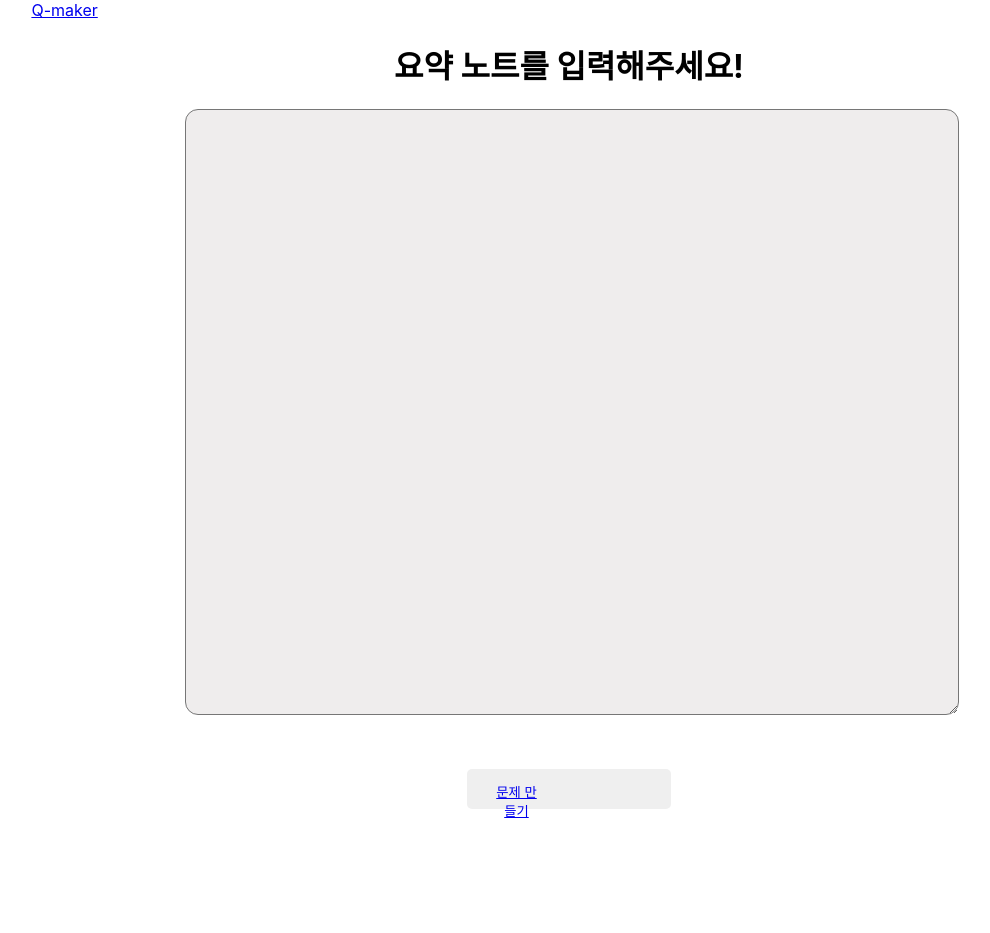
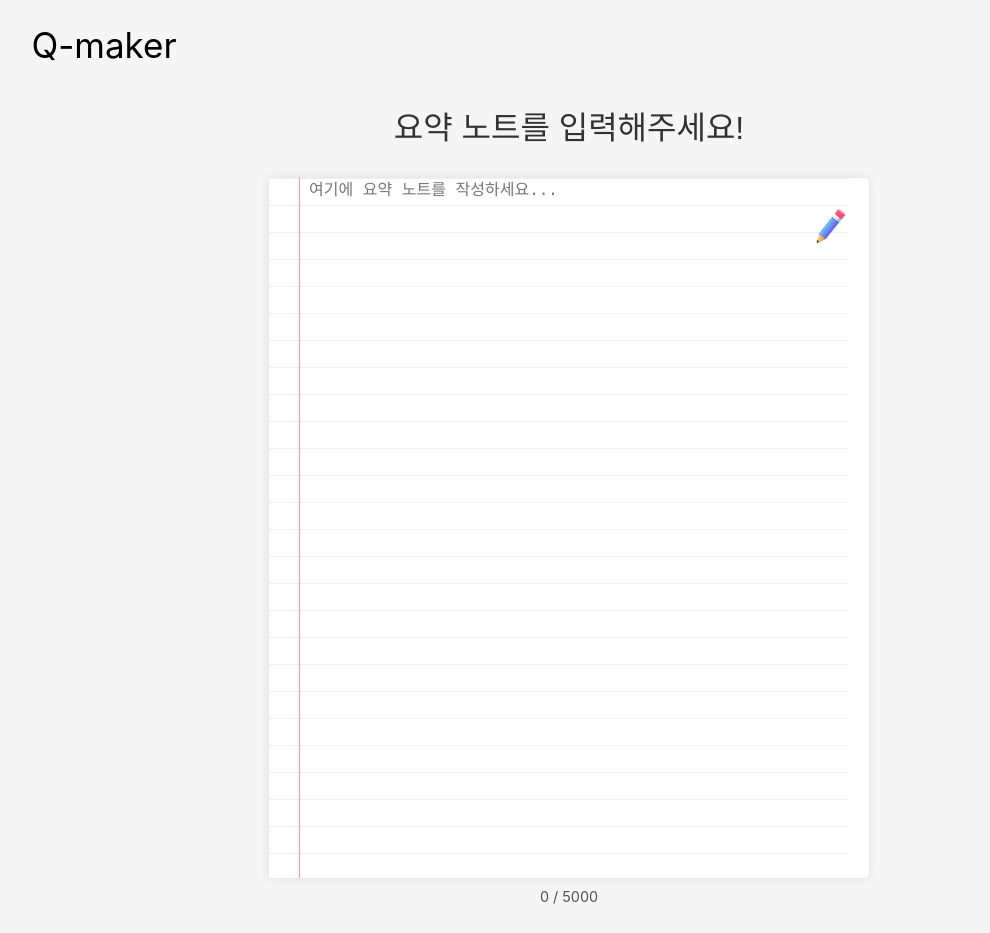
Before and after one commit to yohanii/qmaker_service, a React (Create React App) app in the folder frontend/: page / in a window 1280 px wide. Shown: the top 933 px of the page, without its empty margins (71-1061 px from the left). Before the commit the page ends 820 px from the top, so only its background shows below. Built offline with nearby package versions, Linux system fonts and the light colour scheme.

Commit message:
feature : mainpage 완성

```diff
--- a/frontend/src/Answer/answer.jsx
+++ b/frontend/src/Answer/answer.jsx
@@ -1,9 +1,57 @@
+import { ProblemCheckAnswer } from "../TestDataSet/ProblemCheckAnswer";
+
 function Answer() {
+    const { results } = ProblemCheckAnswer;
+    // quiz 페이지 쪽에서 기존 문제 데이터가 여기까지 넘어와야함 (기존 문제를 넣어야하니까!)
   return (
     <div>
-      <h2>Answer Page</h2>
-    </div>
+    <h2>Answer Page</h2>
+    {results && results.length > 0 ? (
+      <div>
+        <h3>결과</h3>
+        {results.map((result, index) => (
+          <div key={index}>
+            <p>문제 {index + 1}: {result.correct ? '정답' : '오답'}</p>
+            <p>설명: {result.explanation}</p>
+          </div>
+        ))}
+      </div>
+    ) : (
+      <p>결과를 받을 수 없습니다.</p>
+    )}
+  </div>
   );
 }
 
 export default Answer;
+
+
+
+// import React from 'react';
+// import { useLocation } from 'react-router-dom'; // useLocation 추가
+
+// function Answer() {
+//   const location = useLocation();
+//   const { results } = location.state || {}; // 상태에서 결과 가져오기
+
+//   return (
+    // <div>
+    //   <h2>Answer Page</h2>
+    //   {results && results.length > 0 ? (
+    //     <div>
+    //       <h3>결과</h3>
+    //       {results.map((result, index) => (
+    //         <div key={index}>
+    //           <p>문제 {index + 1}: {result.correct ? '정답' : '오답'}</p>
+    //           <p>설명: {result.explanation}</p>
+    //         </div>
+    //       ))}
+    //     </div>
+    //   ) : (
+    //     <p>결과를 받을 수 없습니다.</p>
+    //   )}
+    // </div>
+//   );
+// }
+
+// export default Answer;
--- a/frontend/src/App.js
+++ b/frontend/src/App.js
@@ -3,6 +3,7 @@ import { BrowserRouter, Routes, Route } from 'react-router-dom';
 import Mainpage from './Mainpage/Mainpage';
 import Header from './Layout/Header';
 import Quiz from './Quiz/Quiz';
+import Answer from './Answer/answer';
 
 function App() {
   return (
@@ -12,6 +13,7 @@ function App() {
       <Routes>
       <Route path="/" element={<Mainpage />}></Route>
       <Route path="quiz" element={<Quiz />}></Route>
+      <Route path="answer" element={<Answer />}></Route>
       </Routes>
       </BrowserRouter>
     </div>
--- a/frontend/src/Layout/Header.css
+++ b/frontend/src/Layout/Header.css
@@ -1,5 +1,11 @@
+body{
+    margin-top: 24px;
+}
 
-
-.Logo{
+.Logo {
+    text-decoration: none;
     margin-left: 8%;
+    color: inherit;
+    margin-top: 5%;
+    font-size: 35px;
 }
--- a/frontend/src/Mainpage/Mainpage.css
+++ b/frontend/src/Mainpage/Mainpage.css
@@ -1,30 +1,97 @@
-
-.main-text{
-    display: flex;
-    align-items: center;
-    justify-content: center;
+.Mainbody {
+  display: flex;
+  flex-direction: column;
+  justify-content: center;
+  align-items: center;
+  min-height: 65vh;
+  padding: 15px;
 }
 
-.note-area{
-    width: 60%;
-    height: 600px;
-    margin-left: 20%;
-    border-radius: 13px;
-    border: 30;
-    background-color: #EFEDED;
+.main-text {
+  text-align: center;
+  color: #333;
+  margin-bottom: 30px;
+  font-size: 2em;
+  font-family: 'Helvetica Neue', Arial, sans-serif;
+  font-weight: 300;
 }
 
-.makeBtn{
-    display: flex;
-    width: 16%;
-    margin-left: 42%;
-    margin-top: 50px;
-    border: 0;
-    border-radius: 5px;
-    height: 40px;
-    padding-top: 13px;
+.notebook {
+  position: relative;
+  width: 600px;
+  height: 700px;
+  background-color: #fff;
+  border-radius: 0 5px 5px 0;
+  box-shadow: 0 0 10px rgba(0, 0, 0, 0.1);
+  overflow: hidden;
 }
 
-.makeText{
-    margin-left: 35%;
+.notebook-line {
+  position: absolute;
+  left: 30px;
+  top: 0;
+  bottom: 0;
+  width: 1px;
+  background-color: #ff9999;
 }
+
+.note-area {
+  width: 90%;
+  height: 100%;
+  border: none;
+  background-image: repeating-linear-gradient(
+    #f0f0f0 0px,
+    #f0f0f0 1px,
+    transparent 1px,
+    transparent 27px
+  );
+  background-size: 100% 27px;
+  line-height: 27px;
+  padding: 0 0px 0 40px;
+  font-family: 'Courier New', monospace;
+  font-size: 16px;
+  resize: none;
+  outline: none;
+}
+
+.makeBtn {
+  margin-top: 30px;
+  width: 220px;
+  height: 50px;
+  background-color: #4caf50;
+  color: white;
+  border: none;
+  border-radius: 25px;
+  font-size: 1.1em;
+  font-weight: bold;
+  cursor: pointer;
+  transition: background-color 0.3s ease, transform 0.1s ease;
+  box-shadow: 0 4px 6px rgba(0, 0, 0, 0.1);
+}
+
+.makeBtn:hover {
+  background-color: #45a049;
+  transform: translateY(-2px);
+}
+
+.makeBtn:active {
+  transform: translateY(0);
+}
+
+.makeText {
+  text-align: center;
+  line-height: 50px;
+}
+
+.PencliImg {
+  position: absolute;
+  width: 40px;
+  margin-left: 41%;
+  margin-top: -48%;
+}
+
+.char-count {
+  margin-top: 10px;
+  font-size: 0.9em;
+  color: #555;
+}
--- a/frontend/src/Mainpage/Mainpage.jsx
+++ b/frontend/src/Mainpage/Mainpage.jsx
@@ -1,18 +1,57 @@
 import './Mainpage.css';
-import { Link } from 'react-router-dom';
+import { useNavigate } from 'react-router-dom';
+import { useState } from 'react';
+import { SendNoteData } from '../util/http';
 
 export default function Mainpage() {
-  const GotoProblemPage = () => {};
+  const [textValue, setTextValue] = useState('');
+  const navigate = useNavigate();
+
+  async function SendTextData() {
+    const ProblemData = await SendNoteData(textValue);
+    navigate('/quiz', { state: { problemData: ProblemData } }); // quiz 라우트로 데이터 전달
+  }
+
+  // handleSetvalue, handleSetTab 함수로 textarea 안에서 tab키 사용 가능
+  const handleSetValue = (e) => {
+    setTextValue(e.target.value);
+  };
+
+  const handleSetTab = (e) => {
+    console.log(e.keyCode);
+    if (e.keyCode === 9) {
+      e.preventDefault();
+      let val = e.target.value;
+      let start = e.target.selectionStart;
+      let end = e.target.selectionEnd;
+      e.target.value = val.substring(0, start) + '\t' + val.substring(end);
+      e.target.selectionStart = e.target.selectionEnd = start + 1;
+      handleSetValue(e);
+      return false;
+    }
+  };
 
   return (
-    <>
+    <div className="Mainbody">
       <h1 className="main-text">요약 노트를 입력해주세요!</h1>
-      <textarea className="note-area"></textarea>
-      <button onClick={GotoProblemPage} className="makeBtn">
-        <Link to="quiz" className="quiz-link">
-          <div className="makeText">문제 만들기</div>
-        </Link>
+      <div className="notebook">
+        <div className="notebook-line"></div>
+        <textarea
+          className="note-area"
+          value={textValue}
+          onChange={handleSetValue}
+          onKeyDown={handleSetTab}
+          placeholder="여기에 요약 노트를 작성하세요..."
+          maxLength={5000}
+        ></textarea>
+      </div>
+      <div className="char-count">
+        {textValue.length} / 5000
+      </div>
+      <button className="makeBtn" onClick={SendTextData}>
+        <div className="makeText">문제 만들기</div>
       </button>
-    </>
+      <img src="/Images/pencliImg.png" alt="pencli" className='PencliImg' />
+    </div>
   );
 }
--- /dev/null
+++ b/frontend/src/TestDataSet/ProblemCheckAnswer.js
@@ -0,0 +1,55 @@
+export const ProblemCheckAnswer = {
+	count : 10,
+	results : [
+		{
+			correct : true,
+			answer : 1,
+			explanation : "1번이 정답입니다."
+		},
+		{
+			correct : false,
+			answer : 2,
+			explanation : "2번이 정답입니다."
+		},
+		{
+			correct : false,
+			answer : 3,
+			explanation : "3번이 정답입니다."
+		},
+        {
+			correct : false,
+			answer : 4,
+			explanation : "4번이 정답입니다."
+		},
+        {
+			correct : false,
+			answer : 3,
+			explanation : "3번이 정답입니다."
+		},
+        {
+			correct : false,
+			answer : 2,
+			explanation : "2번이 정답입니다."
+		},
+        {
+			correct : false,
+			answer : 1,
+			explanation : "1번이 정답입니다."
+		},
+        {
+			correct : false,
+			answer : 3,
+			explanation : "3번이 정답입니다."
+		},
+        {
+			correct : false,
+			answer : 4,
+			explanation : "4번이 정답입니다."
+		},
+        {
+			correct : false,
+			answer : 2,
+			explanation : "2번이 정답입니다."
+		},
+	]
+}
--- a/frontend/src/index.css
+++ b/frontend/src/index.css
@@ -5,6 +5,7 @@ body {
     sans-serif;
   -webkit-font-smoothing: antialiased;
   -moz-osx-font-smoothing: grayscale;
+  background-color: #f5f5f5;
 }
 
 code {
--- /dev/null
+++ b/frontend/src/util/http.js
@@ -0,0 +1,39 @@
+// 노트 데이터 보내기
+export async function SendNoteData(textValue) {
+  try {
+    const response = await fetch(`http://localhost:8080/problem-sets`, {
+      method: 'POST',
+      headers: { 'Content-Type': 'application/json' },
+      body: JSON.stringify({
+        note: textValue,
+      }),
+    });
+    const ProblemData = await response.json();
+    return ProblemData;
+  } catch (error) {
+    console.error(error);
+    throw new Error('노트 보내기에 실패했습니다.');
+  }
+}
+
+
+// 채점 결과
+
+export async function AnswerData(answers){
+    const answerString = answers.join(',');
+    try {
+      const response = await fetch(`/problem-sets/S232424RWESD23/solved?answers=${answerString}`, {
+        method: 'GET',
+      });
+
+      if (response.ok) {
+        const data = await response.json();
+        return data;
+      } else {
+        // 오류 처리
+        console.error('API 요청 실패');
+      }
+    } catch (error) {
+      console.error('네트워크 오류:', error);
+    }
+  };
```
Also changed, not shown: frontend/public/Images/pencliImg.png (added).
